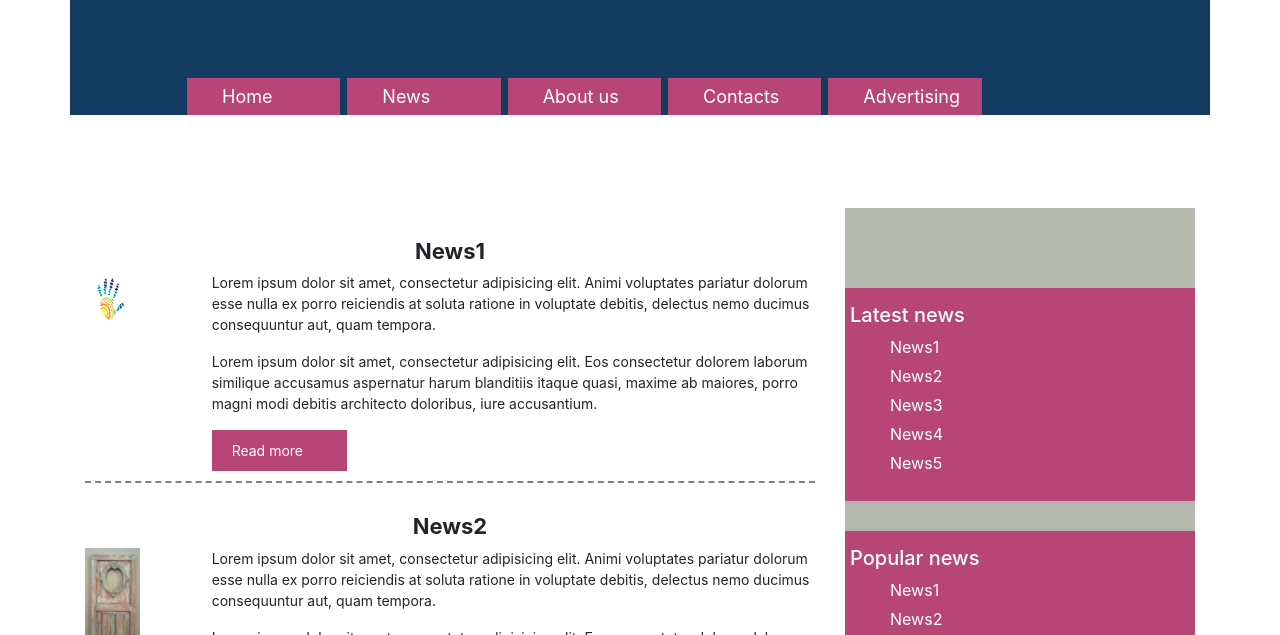
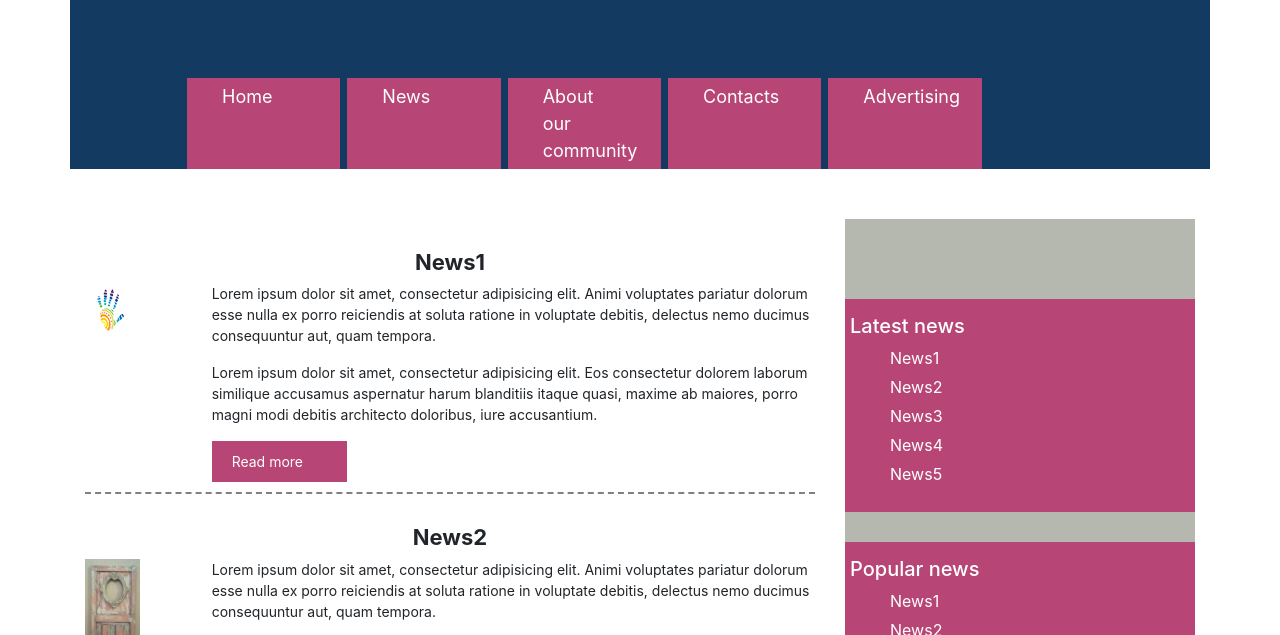
Before and after one commit to Azaryeva1/Dnipro-City, a plain HTML site: page index.html in a window 1280 px wide. Shown: the part 142-777 px from the top of the page. Drawn offline with Linux system fonts and the light colour scheme.

Commit message:
Update index.html

```diff
--- a/index.html
+++ b/index.html
@@ -33,7 +33,7 @@
 				<ul class="menu-header">
 					<li class="col-md-2"><a href="#">Home</a></li>
 					<li class="col-md-2"><a href="#">News</a></li>
-					<li class="col-md-2"><a href="#">About us</a></li>
+					<li class="col-md-2"><a href="#">About our community</a></li>
 					<li class="col-md-2"><a href="#">Contacts</a></li>
 					<li class="col-md-2"><a href="#">Advertising</a></li>
 				</ul>
```
